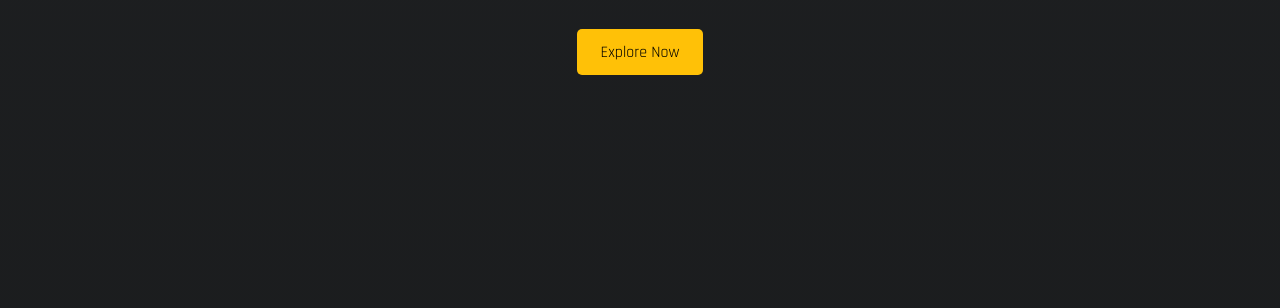
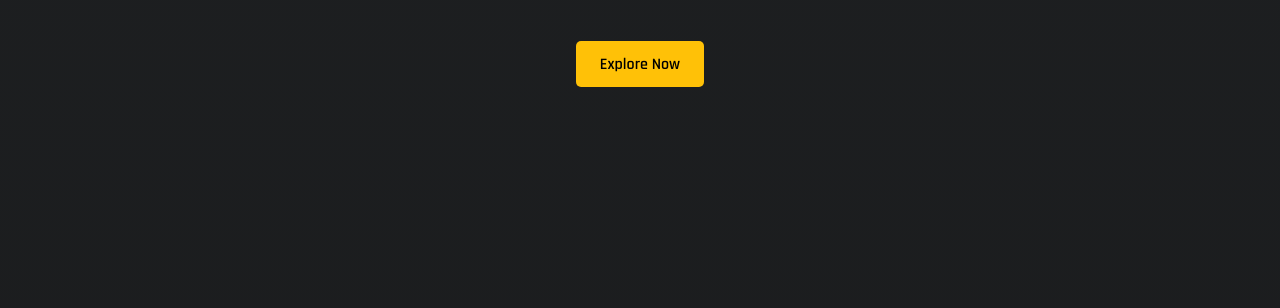
Before and after one commit to The-Mythicz/TheMythicz.com, a plain HTML site: page index.html in a window 1280 px wide. Shown: the part 492-800 px from the top of the page. Drawn offline with Linux system fonts and the light colour scheme.

Commit message:
index.html

```diff
--- a/index.html
+++ b/index.html
@@ -177,6 +177,24 @@
                 transform: translateX(-50%);
             }
         }
+        .button-link {
+            display: inline-block;
+            margin-top: 1.5rem;
+            background-color: #ffc107;
+            color: #000;
+            padding: 0.8rem 2rem;
+            border-radius: 8px;
+            text-decoration: none;
+            font-size: 1.1rem;
+            font-weight: bold;
+            text-align: center;
+            transition: background 0.3s, transform 0.2s;
+        }
+
+        .button-link:hover {
+            background-color: #e6a700;
+            transform: scale(1.05);
+        }
     </style>
 </head>
 
```
